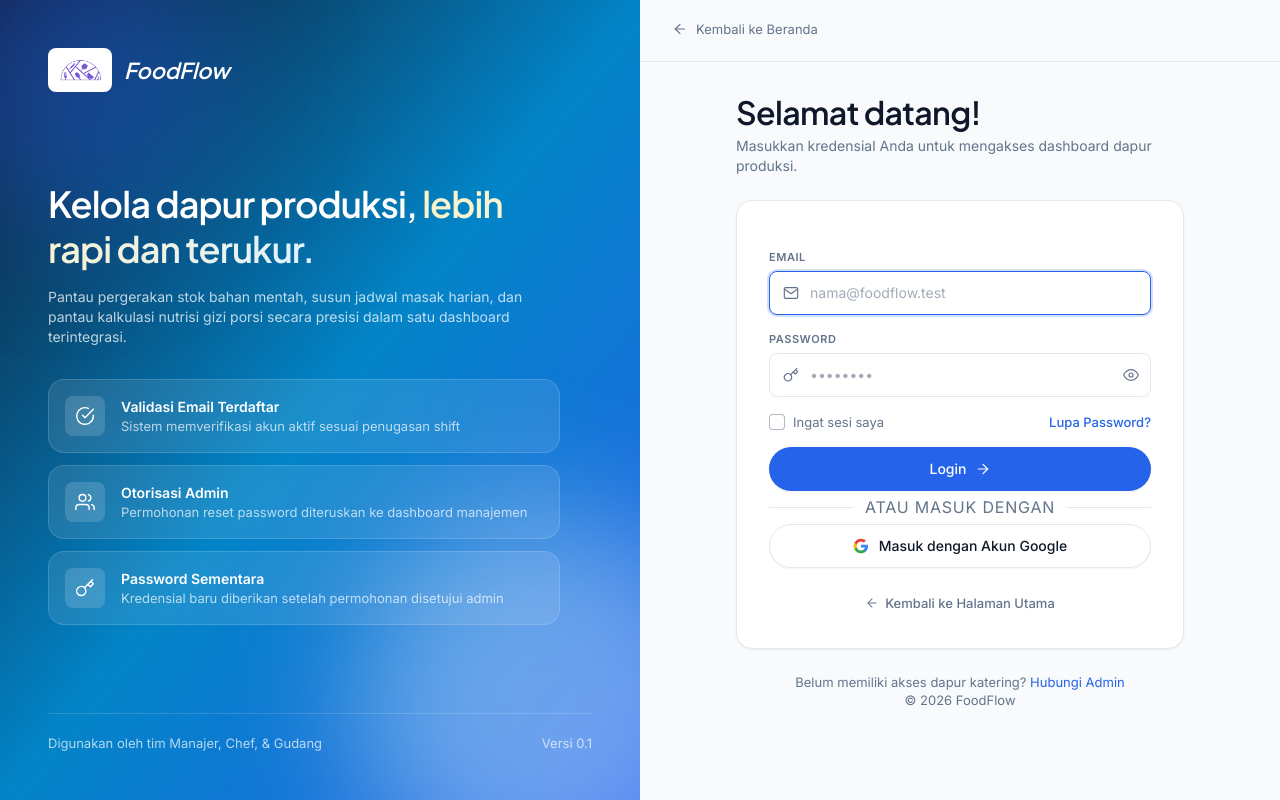
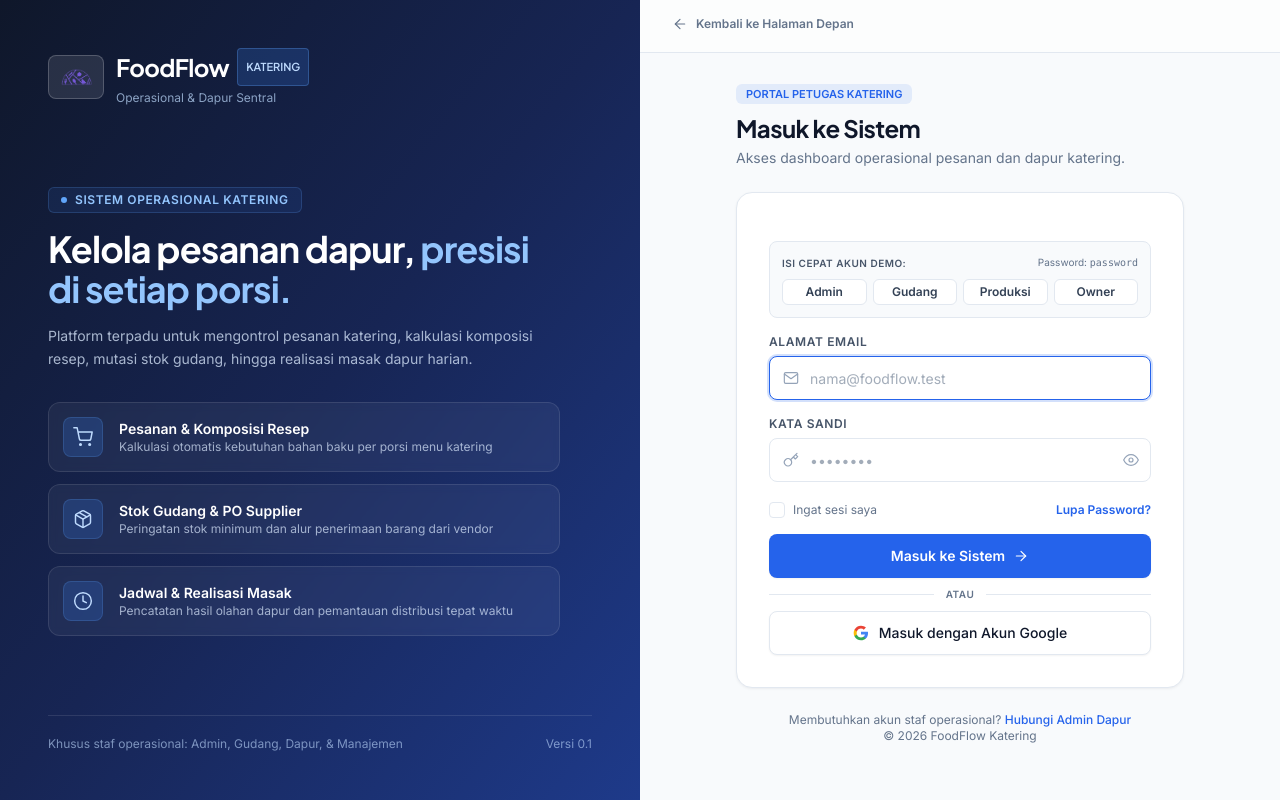
Before and after one commit to pembunuhGila/Foodflow, a Laravel app: page /login in a window 1280 px wide. Run offline with Laravel 12, Linux system fonts and the light colour scheme; style sheets or scripts are compiled from the project's sources; parts of the project's set-up code (start-up, migrations or seed data) failed here and were passed over.

Commit message:
refactor(ui): update tampilan login katering

```diff
--- a/resources/views/auth/login.blade.php
+++ b/resources/views/auth/login.blade.php
@@ -1,23 +1,26 @@
 <x-guest-layout>
     <x-slot name="back">
-        <a href="{{ route('welcome') }}" class="inline-flex items-center gap-2 text-muted hover:text-primary transition-colors">
+        <a href="{{ route('welcome') }}" class="inline-flex items-center gap-2 text-xs font-semibold text-slate-500 hover:text-primary transition-colors">
             <x-icon name="arrow-left" class="h-4 w-4" />
-            Kembali ke Beranda
+            <span>Kembali ke Halaman Depan</span>
         </a>
     </x-slot>
 
     <x-slot name="intro">
-        <h1 class="text-h1 text-ink">Selamat datang!</h1>
-        <p class="mt-1 text-body text-muted">Masukkan kredensial Anda untuk mengakses dashboard dapur produksi.</p>
+        <div class="mb-2 inline-flex items-center gap-1.5 rounded-md bg-primary/10 px-2.5 py-0.5 text-[11px] font-bold text-primary uppercase">
+            <span>Portal Petugas Katering</span>
+        </div>
+        <h1 class="text-2xl font-bold font-display text-ink tracking-tight">Masuk ke Sistem</h1>
+        <p class="mt-1 text-sm text-muted">Akses dashboard operasional pesanan dan dapur katering.</p>
     </x-slot>
 
     <x-auth-session-status class="mb-4" :status="session('status')" />
 
     @if ($errors->any())
-        <div class="mb-5 flex gap-3 rounded-input border border-danger-text/20 bg-danger-bg p-3 text-small text-danger-text" role="alert">
+        <div class="mb-5 flex gap-3 rounded-lg border border-danger-text/20 bg-danger-bg p-3.5 text-xs text-danger-text" role="alert">
             <x-icon name="alert" class="mt-0.5 h-4 w-4 shrink-0" />
             <div>
-                <div class="font-semibold">Gagal masuk</div>
+                <div class="font-bold">Gagal masuk</div>
                 <div>{{ $errors->first() }}</div>
             </div>
         </div>
@@ -26,44 +29,72 @@
     <form method="POST" action="{{ route('login') }}" x-data="{ show: false }" class="space-y-4">
         @csrf
 
-        {{-- Email (nama field "email" dipertahankan, dibaca LoginRequest) --}}
+        {{-- Bantuan Akun Uji Coba (Khusus Lingkungan Demo/Lokal) --}}
+        @if (!app()->isProduction())
+            <div class="rounded-lg border border-line bg-slate-50 p-3 text-xs">
+                <div class="flex items-center justify-between mb-2">
+                    <span class="font-bold text-slate-600 uppercase text-[10px] tracking-wider">Isi Cepat Akun Demo:</span>
+                    <span class="text-[10px] text-muted">Password: <code>password</code></span>
+                </div>
+                <div class="grid grid-cols-2 gap-1.5 sm:grid-cols-4">
+                    <button type="button" @click="$refs.emailInput.value='admin@foodflow.test'; $refs.passwordInput.value='password'"
+                            class="rounded-md border border-line bg-white px-2 py-1 text-center text-xs font-semibold text-slate-700 hover:border-primary/40 hover:bg-primary/5 hover:text-primary transition shadow-2xs">
+                        Admin
+                    </button>
+                    <button type="button" @click="$refs.emailInput.value='gudang@foodflow.test'; $refs.passwordInput.value='password'"
+                            class="rounded-md border border-line bg-white px-2 py-1 text-center text-xs font-semibold text-slate-700 hover:border-primary/40 hover:bg-primary/5 hover:text-primary transition shadow-2xs">
+                        Gudang
+                    </button>
+                    <button type="button" @click="$refs.emailInput.value='produksi@foodflow.test'; $refs.passwordInput.value='password'"
+                            class="rounded-md border border-line bg-white px-2 py-1 text-center text-xs font-semibold text-slate-700 hover:border-primary/40 hover:bg-primary/5 hover:text-primary transition shadow-2xs">
+                        Produksi
+                    </button>
+                    <button type="button" @click="$refs.emailInput.value='owner@foodflow.test'; $refs.passwordInput.value='password'"
+                            class="rounded-md border border-line bg-white px-2 py-1 text-center text-xs font-semibold text-slate-700 hover:border-primary/40 hover:bg-primary/5 hover:text-primary transition shadow-2xs">
+                        Owner
+                    </button>
+                </div>
+            </div>
+        @endif
+
+        {{-- Email --}}
         <div>
-            <label for="email" class="mb-1.5 block text-label uppercase text-muted">Email</label>
+            <label for="email" class="mb-1.5 block text-xs font-bold uppercase tracking-wider text-slate-600">Alamat Email</label>
             <div class="relative">
-                <x-icon name="mail" class="pointer-events-none absolute left-3.5 top-1/2 h-4 w-4 -translate-y-1/2 text-muted" />
-                <input id="email" type="email" name="email" value="{{ old('email') }}"
+                <x-icon name="mail" class="pointer-events-none absolute left-3.5 top-1/2 h-4 w-4 -translate-y-1/2 text-slate-400" />
+                <input id="email" type="email" name="email" value="{{ old('email') }}" x-ref="emailInput"
                        required autofocus autocomplete="username" placeholder="nama@foodflow.test"
-                       class="h-11 w-full rounded-input border bg-white pl-10 pr-4 text-body text-ink placeholder:text-muted/60 focus:ring-2
+                       class="h-11 w-full rounded-lg border bg-white pl-10 pr-4 text-sm text-ink placeholder:text-muted/60 focus:ring-2
                               {{ $errors->has('email') ? 'border-danger-text focus:border-danger-text focus:ring-danger-text/20' : 'border-line focus:border-primary focus:ring-primary/20' }}">
             </div>
         </div>
 
         {{-- Password --}}
         <div>
-            <label for="password" class="mb-1.5 block text-label uppercase text-muted">Password</label>
+            <label for="password" class="mb-1.5 block text-xs font-bold uppercase tracking-wider text-slate-600">Kata Sandi</label>
             <div class="relative">
-                <x-icon name="key" class="pointer-events-none absolute left-3.5 top-1/2 h-4 w-4 -translate-y-1/2 text-muted" />
-                <input id="password" name="password" :type="show ? 'text' : 'password'"
+                <x-icon name="key" class="pointer-events-none absolute left-3.5 top-1/2 h-4 w-4 -translate-y-1/2 text-slate-400" />
+                <input id="password" name="password" :type="show ? 'text' : 'password'" x-ref="passwordInput"
                        required autocomplete="current-password" placeholder="••••••••"
-                       class="h-11 w-full rounded-input border border-line bg-white pl-10 pr-11 text-body text-ink placeholder:text-muted/60 focus:border-primary focus:ring-2 focus:ring-primary/20">
+                       class="h-11 w-full rounded-lg border border-line bg-white pl-10 pr-11 text-sm text-ink placeholder:text-muted/60 focus:border-primary focus:ring-2 focus:ring-primary/20">
                 <button type="button" @click="show = !show"
-                        class="absolute right-3 top-1/2 -translate-y-1/2 text-muted hover:text-primary"
-                        :aria-label="show ? 'Sembunyikan password' : 'Tampilkan password'">
+                        class="absolute right-3 top-1/2 -translate-y-1/2 text-slate-400 hover:text-slate-600"
+                        :aria-label="show ? 'Sembunyikan kata sandi' : 'Tampilkan kata sandi'">
                     <x-icon name="eye" class="h-4 w-4" x-show="!show" />
                     <x-icon name="eye-off" class="h-4 w-4" x-show="show" x-cloak />
                 </button>
             </div>
         </div>
 
-        <div class="flex items-center justify-between">
-            <label for="remember_me" class="inline-flex items-center gap-2 text-small text-muted">
+        <div class="flex items-center justify-between pt-1">
+            <label for="remember_me" class="inline-flex items-center gap-2 text-xs text-muted">
                 <input id="remember_me" type="checkbox" name="remember"
-                       class="h-4 w-4 rounded border-muted/50 text-primary focus:ring-primary/20">
+                       class="h-4 w-4 rounded border-line text-primary focus:ring-primary/20">
                 Ingat sesi saya
             </label>
 
             @if (Route::has('password.request'))
-                <a href="{{ route('password.request') }}" class="text-small font-medium text-primary hover:text-primary-dark">
+                <a href="{{ route('password.request') }}" class="text-xs font-semibold text-primary hover:text-primary-dark">
                     Lupa Password?
                 </a>
             @endif
@@ -74,12 +105,12 @@
                 @click="if ($el.form && $el.form.checkValidity()) { setTimeout(() => { loading = true }, 50) }"
                 :disabled="loading"
                 :class="{ 'opacity-75 cursor-wait pointer-events-none': loading }"
-                class="flex h-11 w-full items-center justify-center gap-2 rounded-full bg-primary text-body font-medium text-white shadow-card transition hover:bg-primary-dark active:scale-[0.98]">
+                class="flex h-11 w-full items-center justify-center gap-2 rounded-lg bg-primary text-sm font-semibold text-white shadow-sm transition hover:bg-primary-dark active:scale-[0.99]">
             <svg x-show="loading" x-cloak class="h-4 w-4 animate-spin shrink-0 text-white" xmlns="http://www.w3.org/2000/svg" fill="none" viewBox="0 0 24 24">
                 <circle class="opacity-25" cx="12" cy="12" r="10" stroke="currentColor" stroke-width="4"></circle>
                 <path class="opacity-75" fill="currentColor" d="M4 12a8 8 0 018-8V0C5.373 0 0 5.373 0 12h4z"></path>
             </svg>
-            <span x-show="!loading">Login</span>
+            <span x-show="!loading">Masuk ke Sistem</span>
             <span x-show="loading" x-cloak>Memproses Masuk...</span>
             <x-icon x-show="!loading" name="arrow" class="h-4 w-4" />
         </button>
@@ -87,27 +118,19 @@
         {{-- Divider Pemisah Socialite --}}
         <div class="relative my-4 flex items-center justify-center">
             <div class="w-full border-t border-line"></div>
-            <span class="absolute bg-white px-3 text-tiny uppercase tracking-wider text-muted">atau masuk dengan</span>
+            <span class="absolute bg-white px-3 text-[10px] font-bold uppercase tracking-wider text-muted">atau</span>
         </div>
 
         {{-- Tombol Google Socialite SSO --}}
         <a href="{{ route('auth.google') }}"
-           class="flex h-11 w-full items-center justify-center gap-2.5 rounded-full border border-line bg-white text-body font-medium text-ink shadow-sm transition hover:bg-surface active:scale-[0.98]">
+           class="flex h-11 w-full items-center justify-center gap-2.5 rounded-lg border border-line bg-white text-sm font-medium text-ink shadow-sm transition hover:bg-slate-50 active:scale-[0.99]">
             <svg class="h-4 w-4" viewBox="0 0 24 24">
                 <path fill="#4285F4" d="M22.56 12.25c0-.78-.07-1.53-.2-2.25H12v4.26h5.92c-.26 1.37-1.04 2.53-2.21 3.31v2.77h3.57c2.08-1.92 3.28-4.74 3.28-8.09z" />
                 <path fill="#34A853" d="M12 23c2.97 0 5.46-.98 7.28-2.66l-3.57-2.77c-.98.66-2.23 1.06-3.71 1.06-2.86 0-5.29-1.93-6.16-4.53H2.18v2.84C3.99 20.53 7.7 23 12 23z" />
                 <path fill="#FBBC05" d="M5.84 14.09c-.22-.66-.35-1.36-.35-2.09s.13-1.43.35-2.09V7.06H2.18C1.43 8.55 1 10.22 1 12s.43 3.45 1.18 4.94l2.85-2.22.81-.63z" />
                 <path fill="#EA4335" d="M12 5.38c1.62 0 3.06.56 4.21 1.64l3.15-3.15C17.45 2.09 14.97 1 12 1 7.7 1 3.99 3.47 2.18 7.06l3.66 2.84c.87-2.6 3.3-4.52 6.16-4.52z" />
             </svg>
-            Masuk dengan Akun Google
+            <span>Masuk dengan Akun Google</span>
         </a>
-
-        {{-- Kembali ke Beranda / Landing Page --}}
-        <div class="pt-2 text-center">
-            <a href="{{ route('welcome') }}" class="inline-flex items-center gap-1.5 text-small font-medium text-muted hover:text-primary transition-colors">
-                <x-icon name="arrow-left" class="h-3.5 w-3.5" />
-                Kembali ke Halaman Utama
-            </a>
-        </div>
     </form>
 </x-guest-layout>
--- a/resources/views/layouts/guest.blade.php
+++ b/resources/views/layouts/guest.blade.php
@@ -6,7 +6,7 @@
     <meta name="viewport" content="width=device-width, initial-scale=1">
     <meta name="csrf-token" content="{{ csrf_token() }}">
 
-    <title>{{ config('app.name', 'FoodFlow') }}</title>
+    <title>{{ config('app.name', 'FoodFlow') }} — Sistem Katering</title>
 
     <link rel="preconnect" href="https://fonts.googleapis.com">
     <link href="https://fonts.googleapis.com/css2?family=Inter:wght@400;500;600&family=Plus+Jakarta+Sans:wght@500;600;700&display=swap" rel="stylesheet">
@@ -19,51 +19,58 @@
     </style>
 </head>
 
-<body class="font-sans antialiased">
+<body class="font-sans antialiased bg-canvas text-ink">
     <div class="min-h-screen lg:grid lg:grid-cols-2">
 
-        {{-- Panel kiri: branding (disembunyikan di layar kecil) --}}
-        <aside class="relative hidden overflow-hidden bg-gradient-to-br from-ink via-secondary to-primary p-12 text-white lg:flex lg:flex-col lg:justify-between">
-            <div class="pointer-events-none absolute -left-24 -top-24 h-80 w-80 rounded-full bg-primary/40 blur-3xl"></div>
-            <div class="pointer-events-none absolute -bottom-24 -right-24 h-96 w-96 rounded-full bg-tertiary/40 blur-3xl"></div>
-
+        {{-- Panel kiri: branding katering operasional --}}
+        <aside class="relative hidden overflow-hidden bg-gradient-to-br from-slate-900 via-blue-950 to-blue-900 p-12 text-white lg:flex lg:flex-col lg:justify-between shadow-2xl">
             <div class="relative flex items-center gap-3">
-                <span class="flex h-11 w-16 items-center justify-center rounded-input bg-white p-1.5">
-                    <x-brand-logo class="h-full w-full" />
+                <span class="flex h-11 w-14 items-center justify-center rounded-lg bg-white/10 p-2 border border-white/20">
+                    <x-brand-logo class="h-full w-full object-contain" />
                 </span>
-                <span class="font-display text-h2 italic">FoodFlow</span>
+                <div class="leading-tight">
+                    <span class="font-display text-2xl font-bold tracking-tight text-white flex items-center gap-2">
+                        FoodFlow
+                        <span class="rounded bg-blue-500/20 border border-blue-400/30 px-2 py-0.5 text-[11px] font-semibold text-blue-200 uppercase tracking-normal">Katering</span>
+                    </span>
+                    <span class="text-xs text-blue-200/70">Operasional &amp; Dapur Sentral</span>
+                </div>
             </div>
 
-            <div class="relative max-w-lg">
-                <h2 class="font-display text-4xl font-semibold leading-tight tracking-tight">
-                    Kelola dapur produksi,
-                    <span class="bg-gradient-to-r from-warning-bg to-tertiary bg-clip-text text-transparent">lebih rapi dan terukur.</span>
+            <div class="relative max-w-lg my-auto py-8">
+                <div class="inline-flex items-center gap-2 rounded-md bg-blue-500/10 border border-blue-400/20 px-3 py-1 text-xs font-semibold text-blue-300 uppercase tracking-wider mb-4">
+                    <span class="h-1.5 w-1.5 rounded-full bg-blue-400"></span>
+                    Sistem Operasional Katering
+                </div>
+                <h2 class="font-display text-3xl font-bold leading-tight tracking-tight text-white sm:text-4xl">
+                    Kelola pesanan dapur,
+                    <span class="text-blue-300">presisi di setiap porsi.</span>
                 </h2>
-                <p class="mt-4 text-body text-white/75">
-                    Pantau pergerakan stok bahan mentah, susun jadwal masak harian, dan pantau kalkulasi nutrisi gizi porsi secara presisi dalam satu dashboard terintegrasi.
+                <p class="mt-4 text-sm leading-relaxed text-blue-100/75">
+                    Platform terpadu untuk mengontrol pesanan katering, kalkulasi komposisi resep, mutasi stok gudang, hingga realisasi masak dapur harian.
                 </p>
 
                 <ul class="mt-8 space-y-3">
                     @foreach ([
-                    ['check', 'Validasi Email Terdaftar', 'Sistem memverifikasi akun aktif sesuai penugasan shift'],
-                    ['users', 'Otorisasi Admin', 'Permohonan reset password diteruskan ke dashboard manajemen'],
-                    ['key', 'Password Sementara', 'Kredensial baru diberikan setelah permohonan disetujui admin'],
+                    ['cart', 'Pesanan & Komposisi Resep', 'Kalkulasi otomatis kebutuhan bahan baku per porsi menu katering'],
+                    ['package', 'Stok Gudang & PO Supplier', 'Peringatan stok minimum dan alur penerimaan barang dari vendor'],
+                    ['clock', 'Jadwal & Realisasi Masak', 'Pencatatan hasil olahan dapur dan pemantauan distribusi tepat waktu'],
                     ] as [$icon, $title, $desc])
-                    <li class="flex items-center gap-4 rounded-card border border-white/15 bg-white/10 p-4 backdrop-blur">
-                        <span class="flex h-10 w-10 shrink-0 items-center justify-center rounded-input bg-white/15">
-                            <x-icon :name="$icon" />
+                    <li class="flex items-center gap-4 rounded-xl border border-white/10 bg-white/5 p-3.5 backdrop-blur-sm">
+                        <span class="flex h-10 w-10 shrink-0 items-center justify-center rounded-lg bg-blue-500/20 border border-blue-400/20 text-blue-200">
+                            <x-icon :name="$icon" class="h-5 w-5" />
                         </span>
                         <div>
-                            <div class="text-body font-semibold">{{ $title }}</div>
-                            <div class="text-small text-white/70">{{ $desc }}</div>
+                            <div class="text-sm font-semibold text-white">{{ $title }}</div>
+                            <div class="text-xs text-blue-100/70">{{ $desc }}</div>
                         </div>
                     </li>
                     @endforeach
                 </ul>
             </div>
 
-            <div class="relative flex items-center justify-between border-t border-white/15 pt-5 text-small text-white/70">
-                <span>Digunakan oleh tim Manajer, Chef, &amp; Gudang</span>
+            <div class="relative flex items-center justify-between border-t border-white/10 pt-5 text-xs text-blue-200/60">
+                <span>Khusus staf operasional: Admin, Gudang, Dapur, &amp; Manajemen</span>
                 <span>Versi 0.1</span>
             </div>
         </aside>
@@ -71,28 +78,31 @@
         {{-- Panel kanan: form --}}
         <main class="relative flex min-h-screen flex-col items-center justify-center bg-canvas px-6 py-10">
             @isset($back)
-            <div class="absolute inset-x-0 top-0 border-b border-line px-8 py-5 text-small">{{ $back }}</div>
+            <div class="absolute inset-x-0 top-0 border-b border-line bg-white/60 px-8 py-4 text-small">
+                {{ $back }}
+            </div>
             @endisset
 
-            <div class="w-full max-w-md">
+            <div class="w-full max-w-md my-auto pt-6">
 
                 {{-- Logo untuk layar kecil --}}
                 <div class="mb-8 flex items-center gap-3 lg:hidden">
-                    <x-brand-logo class="h-10 w-16" />
-                    <span class="font-display text-h2 text-ink">FoodFlow</span>
+                    <x-brand-logo class="h-10 w-14" />
+                    <span class="font-display text-2xl font-bold text-ink">FoodFlow</span>
+                    <span class="rounded bg-primary/10 px-2 py-0.5 text-xs font-semibold text-primary">Katering</span>
                 </div>
 
                 @isset($intro)
                 <div class="mb-6">{{ $intro }}</div>
                 @endisset
 
-                <div class="rounded-card border border-line bg-white p-8 shadow-card">
+                <div class="rounded-2xl border border-line bg-white p-7 sm:p-8 shadow-card">
                     {{ $slot }}
                 </div>
 
-                <p class="mt-6 text-center text-small text-muted">
-                    Belum memiliki akses dapur katering? <span class="text-primary">Hubungi Admin</span>
-                    <br>&copy; {{ date('Y') }} FoodFlow
+                <p class="mt-6 text-center text-xs text-muted">
+                    Membutuhkan akun staf operasional? <span class="font-medium text-primary">Hubungi Admin Dapur</span>
+                    <br>&copy; {{ date('Y') }} FoodFlow Katering
                 </p>
             </div>
         </main>
```
